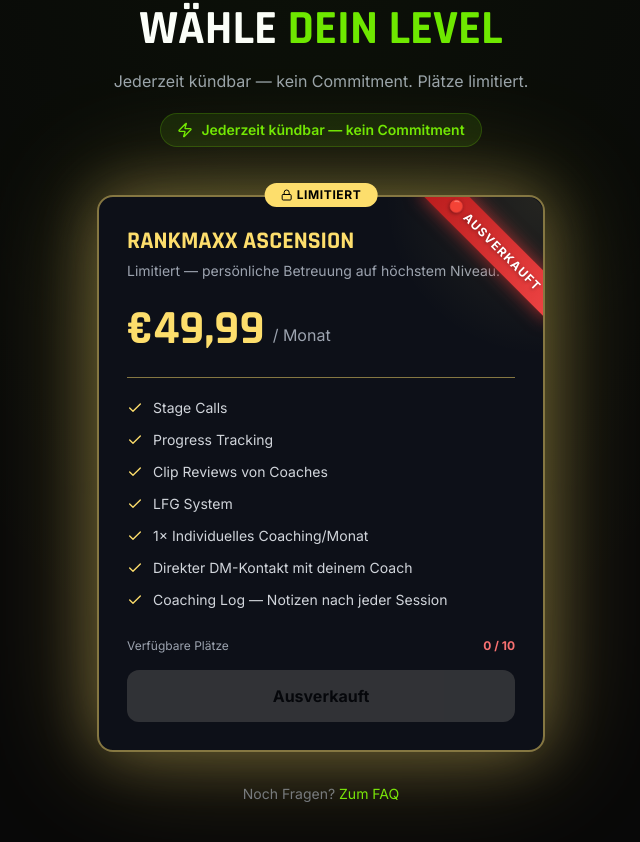
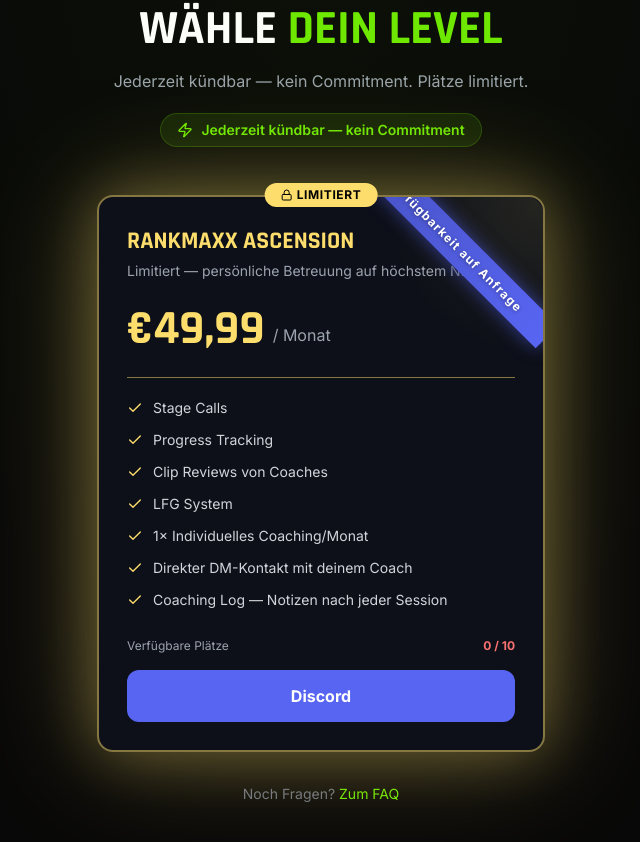
Before and after one commit to justinhelbig96-web/maxranktest, a Next.js app: page / in a window 1280 px wide. Shown: the part 2307-3149 px from the top of the page, without its empty margins (319-959 px from the left). Built offline with nearby package versions, Linux system fonts and the light colour scheme.

Commit message:
Pricing: replace sold-out with Discord CTA + set ribbon to Discord blue

```diff
--- a/components/Pricing.tsx
+++ b/components/Pricing.tsx
@@ -96,17 +96,17 @@
                 style={{ background: `radial-gradient(circle at top right, ${tier.color}, transparent 70%)` }}
               />
 
-              {/* Diagonal AUSVERKAUFT Banner */}
+              {/* Diagonal AUSVERKAUFT Banner (now Discord blue) */}
               <div className="absolute inset-0 overflow-hidden rounded-2xl pointer-events-none">
                 <div
-                  className="absolute top-[32px] right-[-42px] w-[180px] text-center py-2 text-xs font-black tracking-widest text-white rotate-45 shadow-lg"
+                  className="absolute top-[32px] right-[-42px] w-[260px] text-center py-2 text-xs font-black tracking-widest text-white rotate-45 shadow-lg"
                   style={{
-                    background: "linear-gradient(90deg, #b91c1c, #ef4444)",
-                    boxShadow: "0 0 18px rgba(239,68,68,0.7), 0 2px 8px rgba(0,0,0,0.5)",
+                    background: "linear-gradient(90deg, #4752C4, #5865F2)",
+                    boxShadow: "0 0 18px rgba(88,101,242,0.6), 0 2px 8px rgba(0,0,0,0.5)",
                     textShadow: "0 1px 4px rgba(0,0,0,0.4)",
                   }}
                 >
-                  🔴 AUSVERKAUFT
+                  Verfügbarkeit auf Anfrage
                 </div>
               </div>
 
@@ -164,15 +164,18 @@
               </div>
 
               {/* CTA */}
-              <div
-                className="block w-full py-3.5 rounded-xl text-center font-black text-base cursor-not-allowed opacity-50 select-none"
+              <a
+                href="https://discord.gg/ANEuA5u8UX"
+                target="_blank"
+                rel="noopener noreferrer"
+                className="block w-full py-3.5 rounded-xl text-center font-black text-base transition-transform hover:scale-[1.01] focus:scale-[1.01]"
                 style={{
-                  backgroundColor: "#555",
-                  color: "#000",
+                  backgroundColor: "#5865F2", // Discord Blurple
+                  color: "#fff",
                 }}
               >
-                Ausverkauft
-              </div>
+                Discord
+              </a>
             </motion.div>
           ))}
         </div>
```
